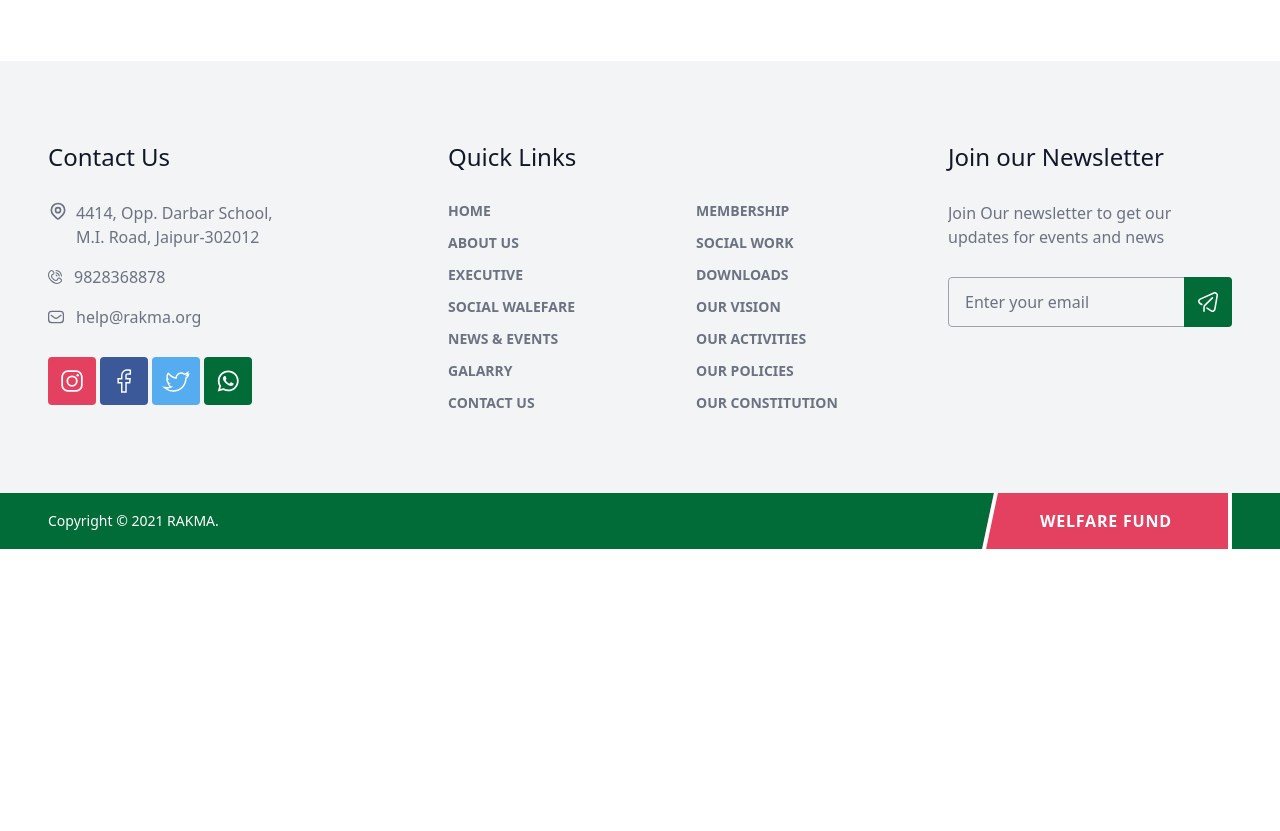
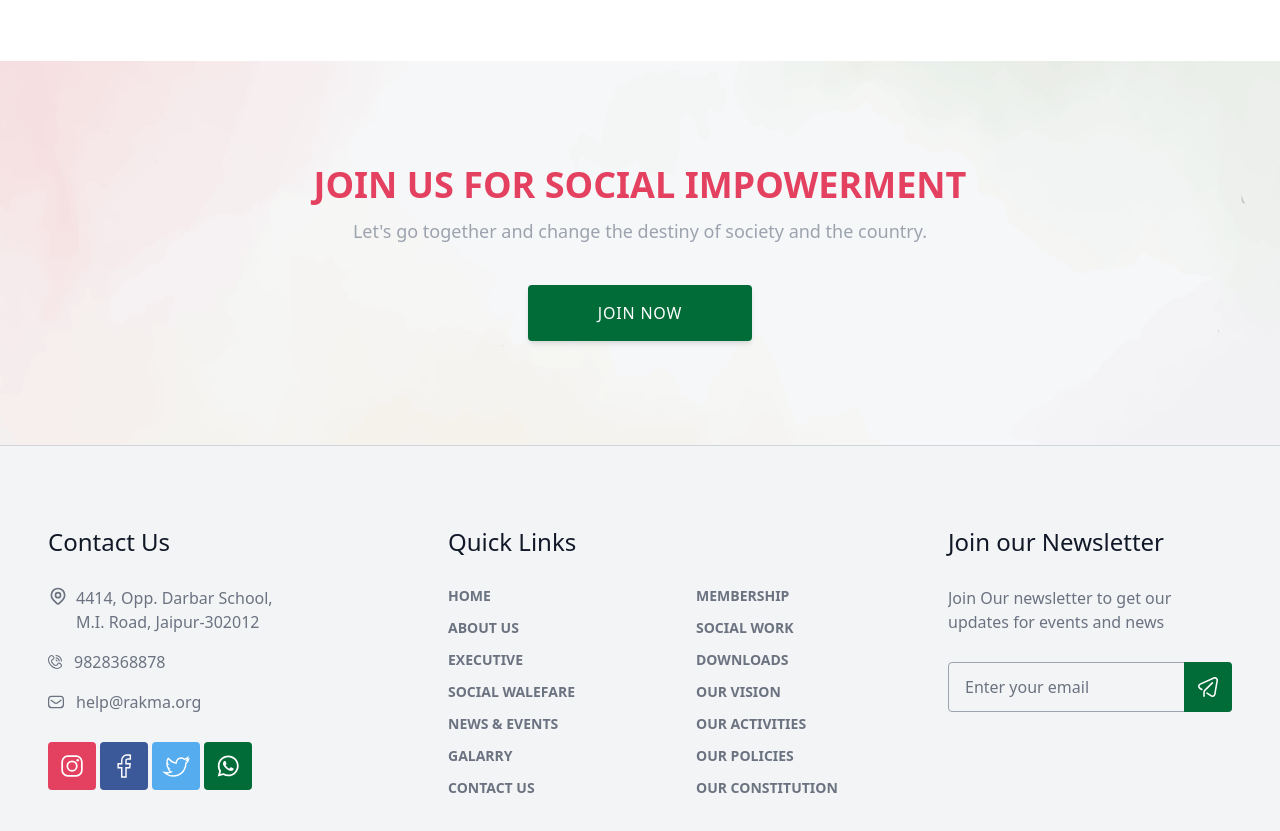
Before and after one commit to kshekh/RAKMA, a website: page public/executives-direct.html in a window 1280 px wide. Shown: the part 2218-3049 px from the top of the page. Before the commit the page ends 2767 px from the top, so only its background shows below. Drawn offline with nearby package versions, Linux system fonts and the light colour scheme; some packages are replaced by stand-ins of ours; a script that the page names is missing; files whose address does not match are found by name; a web font is replaced by a local one.

```diff
--- a/public/executives-direct.html
+++ b/public/executives-direct.html
@@ -496,6 +496,20 @@
             </div>
          </section>
 
+         <section class="border-b border-gray-300 relative">
+            <div class="h-96 bg-gray-300"><img src="../src/dist/img/header-bg.png" alt="" class="opacity-80 object-cover max-w-none h-full w-full"></div>
+            <div class="z-10 absolute inset-0 py-10 md:py-20 flex items-center">
+            <div class="max-w-screen-xl px-4 xl:px-12 mx-auto flex flex-col text-center">
+               <!--  -->
+<h2 class="text-xl sm:text-2xl lg:text-4xl text-secondary font-bold uppercase pb-3">Join US for social impowerment</h2>
+<p class="font-medium text-lg text-gray-400">Let's go together and change the destiny of society and the country.</p>
+<div class="pt-10 flex justify-center">
+   <a href="javascript:void(0)" class="rounded flex justify-center items-center font-medium text-white tracking-wider uppercase bg-primary hover:bg-secondary shadow-md py-4 w-56">Join Now</a>
+   </div>
+            </div>
+         </div>
+         </section>
+
 
 
       </main>
```
Also changed, not shown: public/executives.html (+13 -0 lines), src/dist/css/styles.css.
